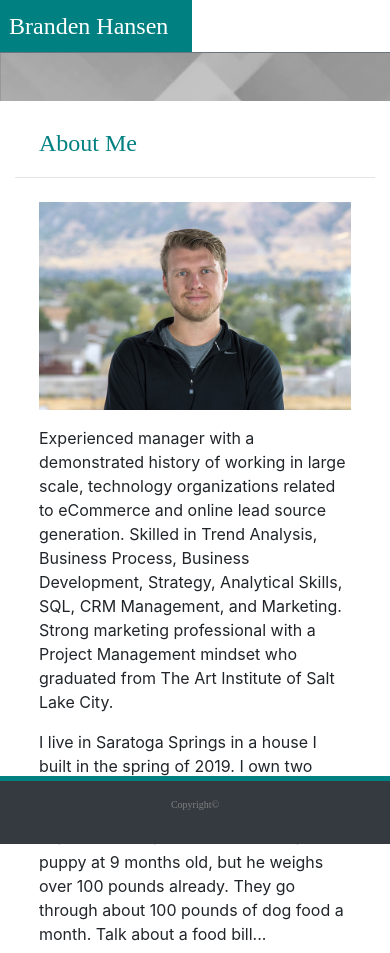
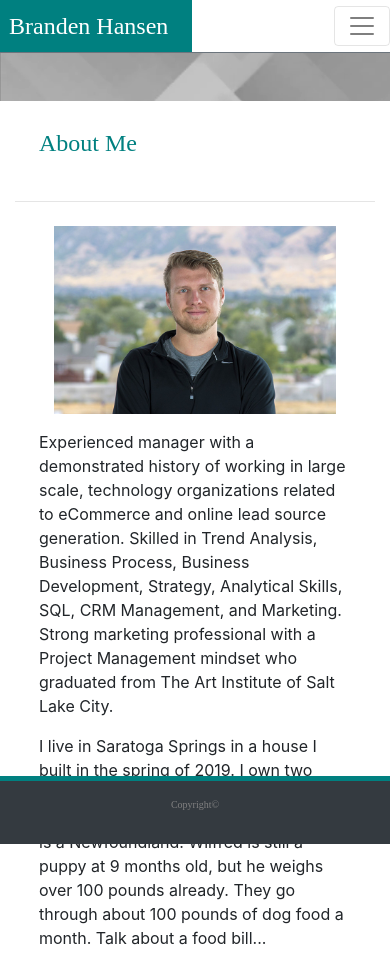
Before and after one commit to bchansen123/bootstrap_portfolio, a plain HTML site: page index.html in a window 390 px wide. Shown: the top 953 px of the page. Drawn offline with nearby package versions, Linux system fonts and the light colour scheme.

Commit message:
Added nav bar condenser

```diff
--- a/index.html
+++ b/index.html
@@ -10,15 +10,26 @@
 </head>
 <body class="background_image">
     <header>
+
+
         <nav class="navbar navbar-expand-lg navbar-light bg-white color border-bottom border-secondary mb-0 p-0">
+
             <div class="container">
                 <div class="row">
+
                     <div class=" color font_size font_color pl-4 pr-4 pt-2 pb-2 m-0">
+
                         <a class="text-white" href="index.html">Branden Hansen</a>
                     </div>
                 </div>
+                <nav class="navbar navbar-expand-lg navbar-light bg-white color mb-0 p-0">
+                        <button class="navbar-toggler" type="button" data-toggle="collapse" data-target="#navbarSupportedContent" aria-controls="navbarSupportedContent" aria-expanded="false" aria-label="Toggle navigation">
+                                <span class="navbar-toggler-icon"></span>
+                              </button>
                 <div class="collapse navbar-collapse mb-0 p-0" id="navbarSupportedContent">
+
                     <ul class="nav justify-content-end ml-auto">
+
                         <li class="nav-item ">
                             <a class="nav-link text-muted" href="index.html">About</a>
                         </li>
@@ -29,6 +40,7 @@
                             <a class="nav-link text-muted" href="portfolio.html">Portfolio</a>
                         </li>
                     </ul>
+
                 </div>
             </div>
         </nav>
@@ -41,8 +53,10 @@
                             <span class="font_size alt_color m-4">
                                 About Me
                             </span>
-                            <hr>
-                            <img class= "float-left pl-4 pr-4 pt-2 pb-3 col-sm-12" src="assets/images/headshot.png" width="250px">
+                        </div>
+                            <div class="col-12"><hr></div>
+                            <div class="col-12">
+                                <div class="col-lg-3 col-md-4 col-sm-12"><img class= "float-left pl-4 pr-4 pt-2 pb-3" src="assets/images/headshot.png" width="100%"></div>
                             <p class="mr-4 ml-4">
                                 Experienced manager with a demonstrated history of working in large scale, technology organizations related to eCommerce and online lead source generation. Skilled in Trend Analysis, Business Process, Business Development, Strategy, Analytical Skills, SQL, CRM Management, and Marketing. Strong marketing professional with a Project Management mindset who graduated from The Art Institute of Salt Lake City.
                             </p>
@@ -54,6 +68,7 @@
                             <p class="mr-4 ml-4">
                                 Currently I work as a Senior Customer Success Manager at Thumbtack. I have been there for the past two and a half years. Before that, I was a Program Account Manager at eBay, where I worked for 8 years. I have my degree in graphic design and attended the Art Institute of Salt Lake City in Draper. I graduated in 2013.
                             </p>
+                        </div>
                         </div>
                     </div>
                 </div>
```
Also changed, not shown: contact.html (+12 -0 lines), portfolio.html (+14 -0 lines).
